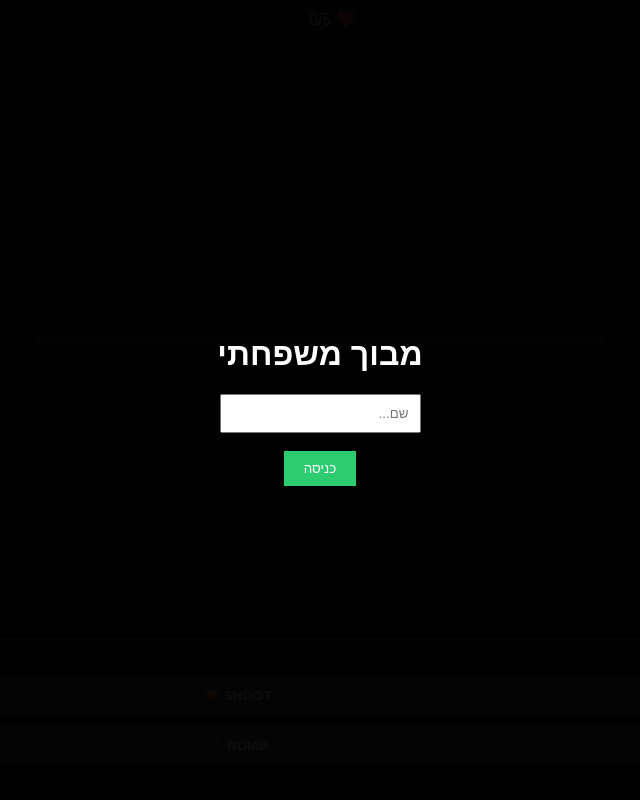
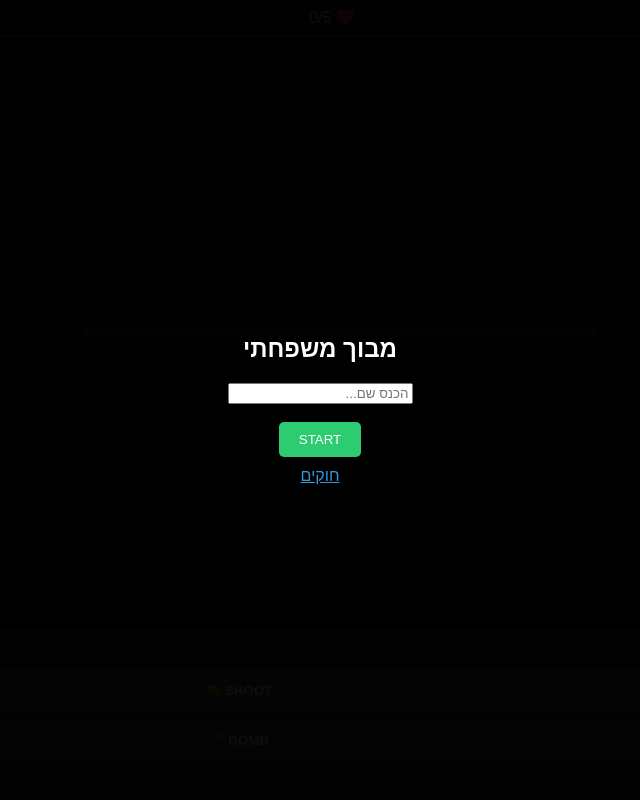
Before and after one commit to randomterner/my-maze-game, a Flask app: page / in a window 1280 px wide. Shown: the whole page, without its empty margins (320-960 px from the left). Run offline with Flask 3, Linux system fonts and the light colour scheme; some libraries are stand-ins or nearby versions.

Commit message:
Update index.html

```diff
--- a/templates/index.html
+++ b/templates/index.html
@@ -1,90 +1,71 @@
 <!DOCTYPE html>
 <html id="html-tag" lang="he" dir="rtl">
 <head>
-    <meta charset="UTF-8"><meta name="viewport" content="width=device-width, initial-scale=1.0">
-    <title>Maze RPG</title>
+    <meta charset="UTF-8"><meta name="viewport" content="width=device-width, initial-scale=1.0, maximum-scale=1.0, user-scalable=no">
+    <title>Maze Player</title>
     <script src="https://cdnjs.cloudflare.com/ajax/libs/socket.io/4.7.2/socket.io.min.js"></script>
     <style>
         body { background: #000; color: #fff; font-family: sans-serif; margin: 0; overflow: hidden; display: flex; flex-direction: column; height: 100vh; }
         #welcome-overlay { position: fixed; inset: 0; background: rgba(0,0,0,0.95); z-index: 100; display: flex; flex-direction: column; align-items: center; justify-content: center; }
-        #main-container { display: flex; flex-grow: 1; overflow: hidden; }
-
-        /* Sidebar Styles */
-        #left-sidebar { width: 200px; background: #111; border-left: 2px solid #333; display: flex; flex-direction: column; padding: 10px; }
-        #right-sidebar { width: 200px; background: #111; border-right: 2px solid #333; display: flex; flex-direction: column; padding: 10px; }
-
-        #board-area { flex-grow: 1; display: flex; align-items: center; justify-content: center; background: #000; direction: ltr !important; }
-        #board { display: grid; grid-template-columns: repeat(10, 35px); gap: 1px; background: #333; padding: 5px; }
-        @media (min-width: 800px) { #board { grid-template-columns: repeat(10, 55px); } .cell { width: 55px !important; height: 55px !important; } }
-
-        .cell { width: 35px; height: 35px; background: #111; position: relative; background-size: contain; box-sizing: border-box; }
+        #main-ui { display: flex; flex-grow: 1; overflow: hidden; }
+        #inventory { width: 140px; background: #111; border-left: 2px solid #333; padding: 10px; font-size: 12px; }
+        #log-area { width: 180px; background: #111; border-right: 2px solid #333; padding: 10px; font-size: 11px; overflow-y: auto; color: #ccc; }
+        #board-container { flex-grow: 1; display: flex; align-items: center; justify-content: center; background: #000; direction: ltr !important; }
+        #board { display: grid; grid-template-columns: repeat(10, 32px); gap: 1px; background: #333; padding: 4px; border-radius: 4px; }
+        @media (min-width: 600px) { #board { grid-template-columns: repeat(10, 50px); } .cell { width: 50px !important; height: 50px !important; } }
+        .cell { width: 32px; height: 32px; background: #111; position: relative; background-size: contain; box-sizing: border-box; }
         .revealed { background: #333; }
         .wall-top { box-shadow: inset 0 5px 0 0 #ff4d4d; }
         .wall-left { box-shadow: inset 5px 0 0 0 #ff4d4d; }
-
-        .inv-item { background: #222; border: 1px solid #444; margin: 2px 0; padding: 5px; font-size: 12px; border-radius: 4px; }
-        #log-box { flex-grow: 1; overflow-y: auto; font-size: 11px; color: #ccc; }
-
-        .p-dot { width: 60%; height: 60%; background: cyan; border-radius: 50%; margin: 20%; border: 2px solid white; }
-        .active-turn { border: 2px solid #2ecc71; box-shadow: 0 0 15px #2ecc71; }
-
-        #controls { height: 160px; background: #1a1a1a; display: flex; border-top: 2px solid #333; }
-        .dpad { display: grid; grid-template-areas: ". up ." "left . right" ". down ."; gap: 5px; padding: 10px; }
+        .p-dot { width: 60%; height: 60%; background: cyan; border-radius: 50%; margin: 20%; border: 2px solid white; box-shadow: 0 0 10px cyan; }
+        #ui-panel { height: 170px; background: #222; display: flex; border-top: 2px solid #444; }
+        .dpad { display: grid; grid-template-areas: ". up ." "left . right" ". down ."; gap: 4px; padding: 10px; }
         .ctrl-btn { width: 45px; height: 45px; background: #444; border: none; color: white; border-radius: 8px; font-size: 18px; }
-        .action-btns { flex-grow: 1; display: flex; flex-direction: column; justify-content: center; gap: 10px; padding: 10px; }
-        .act-btn { height: 40px; background: #555; color: white; border: none; border-radius: 5px; font-weight: bold; }
-        .active-mode { background: #f1c40f !important; color: #000; }
+        .act-area { flex-grow: 1; display: flex; flex-direction: column; justify-content: center; gap: 8px; padding: 10px; }
+        .act-btn { width: 100%; height: 42px; background: #555; color: white; border: none; border-radius: 5px; font-weight: bold; }
+        .mode-active { background: #f1c40f !important; color: #000; }
     </style>
 </head>
 <body>
     <div id="welcome-overlay">
-        <h1>מבוך משפחתי</h1>
-        <input type="text" id="name-input" placeholder="שם..." style="padding:10px;"><br>
-        <button onclick="joinGame()" style="padding:10px 20px; background:#2ecc71; border:none; color:white;">כניסה</button>
+        <h2>מבוך משפחתי</h2>
+        <input type="text" id="name-input" placeholder="הכנס שם..."><br>
+        <button onclick="joinGame()" style="padding:10px 20px; background:#2ecc71; border:none; color:white; border-radius:5px;">START</button>
+        <a href="https://docs.google.com/document/d/1V2dLYzytEPp-pj8lYusuTic1JNMxjCUr5TD_5PVWVbE/edit" target="_blank" style="color:#3498db; margin-top:10px;">חוקים</a>
     </div>
 
-    <div id="status" style="display:flex; justify-content: space-around; padding: 10px; background: #111; border-bottom: 2px solid #333;">
-        <div id="turn-txt" style="color:#2ecc71;">ממתין...</div>
+    <div id="status" style="display:flex; justify-content: space-around; padding: 8px; background: #111; border-bottom: 2px solid #333;">
+        <div id="turn-txt" style="color: #2ecc71;">ממתין...</div>
         <div>❤️ <span id="inj">0</span>/5</div>
         <div>🔫 <span id="bul">3</span> | 💣 <span id="bom">3</span></div>
     </div>
 
-    <div id="main-container">
-        <div id="left-sidebar">
-            <h4>🎒 מלאי (Inventory)</h4>
-            <div id="inventory-list"></div>
-        </div>
-
-        <div id="board-area"><div id="board"></div></div>
-
-        <div id="right-sidebar">
-            <h4>📜 יומן פעילויות</h4>
-            <div id="log-box"></div>
-        </div>
+    <div id="main-ui">
+        <div id="inventory"><b>🎒 תיק:</b><div id="inv-list"></div></div>
+        <div id="board-container"><div id="board"></div></div>
+        <div id="log-area"><b>📜 יומן:</b><div id="log-content"></div></div>
     </div>
 
-    <div id="controls">
+    <div id="ui-panel">
         <div class="dpad">
             <button class="ctrl-btn" style="grid-area: up" onclick="handleDir(0,-1)">↑</button>
             <button class="ctrl-btn" style="grid-area: left" onclick="handleDir(-1,0)">←</button>
             <button class="ctrl-btn" style="grid-area: right" onclick="handleDir(1,0)">→</button>
             <button class="ctrl-btn" style="grid-area: down" onclick="handleDir(0,1)">↓</button>
         </div>
-        <div class="action-btns">
-            <button id="shoot-btn" class="act-btn" onclick="setMode('shoot')">SHOOT 🔫</button>
-            <button id="bomb-btn" class="act-btn" onclick="setMode('bomb')">BOMB 💣</button>
+        <div class="act-area">
+            <button id="btn-shoot" class="act-btn" onclick="setMode('shoot')">SHOOT 🔫</button>
+            <button id="btn-bomb" class="act-btn" onclick="setMode('bomb')">BOMB 💣</button>
         </div>
     </div>
 
     <script>
-        const socket = io();
-        let mode = 'move';
-
-        function joinGame() { socket.emit('join', {name: document.getElementById('name-input').value}); document.getElementById('welcome-overlay').style.display='none'; }
+        const socket = io(); let mode = 'move';
+        function joinGame() { socket.emit('join', { name: document.getElementById('name-input').value || "Explorer" }); document.getElementById('welcome-overlay').style.display = 'none'; }
         function setMode(m) {
             mode = (mode === m) ? 'move' : m;
-            document.getElementById('shoot-btn').className = (mode === 'shoot') ? 'act-btn active-mode' : 'act-btn';
-            document.getElementById('bomb-btn').className = (mode === 'bomb') ? 'act-btn active-mode' : 'act-btn';
+            document.getElementById('btn-shoot').className = (mode === 'shoot') ? 'act-btn mode-active' : 'act-btn';
+            document.getElementById('btn-bomb').className = (mode === 'bomb') ? 'act-btn mode-active' : 'act-btn';
         }
         function handleDir(dx, dy) {
             if(mode === 'move') socket.emit('move', {dx, dy});
@@ -95,21 +76,14 @@
         socket.on('sync', d => {
             const my = d.players.find(p => p.id === socket.id); if(!my) return;
             if(d.winner) alert("המשחק נגמר! המנצח: " + d.winner);
-
             document.getElementById('inj').innerText = my.injuries;
-            document.getElementById('bul').innerText = my.bul;
-            document.getElementById('bom').innerText = my.bom;
-            document.getElementById('turn-txt').innerText = (d.turn_id === socket.id) ? "תורך!" : "ממתין לתור...";
-
-            // עדכון מלאי
-            document.getElementById('inventory-list').innerHTML = my.items.map(i => `<div class="inv-item">📦 ${i}</div>`).join('');
-
-            // עדכון לוג
-            document.getElementById('log-box').innerHTML = d.logs.map(m => `<div>${m}</div>`).join('');
+            document.getElementById('bul').innerText = my.bul; document.getElementById('bom').innerText = my.bom;
+            document.getElementById('turn-txt').innerText = (d.turn_id === socket.id) ? "תורך!" : "ממתין...";
+            document.getElementById('inv-list').innerHTML = my.items.map(i => `<div>- ${i}</div>`).join('');
+            document.getElementById('log-content').innerHTML = d.logs.map(m => `<div>${m}</div>`).join('');
 
             const b = document.getElementById('board'); b.innerHTML = '';
             const hasVision = my.items.includes('flashlight') && my.items.includes('batteries');
-
             for(let y=0; y<10; y++) for(let x=0; x<10; x++) {
                 const td = d.maze[y][x]; const cell = document.createElement('div');
                 const known = hasVision || my.known_tiles.some(t => t[0] === x && t[1] === y);
@@ -119,8 +93,8 @@
                     if(td.walls.left) cell.classList.add('wall-left');
                     if(td.tile !== "empty") cell.style.backgroundImage = `url('/static/${td.tile}.png')`;
                 }
-                if(my.x === x && my.y === y) { const dot = document.createElement('div'); dot.className='p-dot'; cell.appendChild(dot); }
-                if(d.phase === 2 && !my.has_spawned) cell.onclick = () => socket.emit('set_spawn', {x,y});
+                if(my.x === x && my.y === y) { const dot = document.createElement('div'); dot.className = 'p-dot'; cell.appendChild(dot); }
+                if(d.phase === 2 && !my.has_spawned) cell.onclick = () => socket.emit('set_spawn', {x, y});
                 b.appendChild(cell);
             }
         });
```
